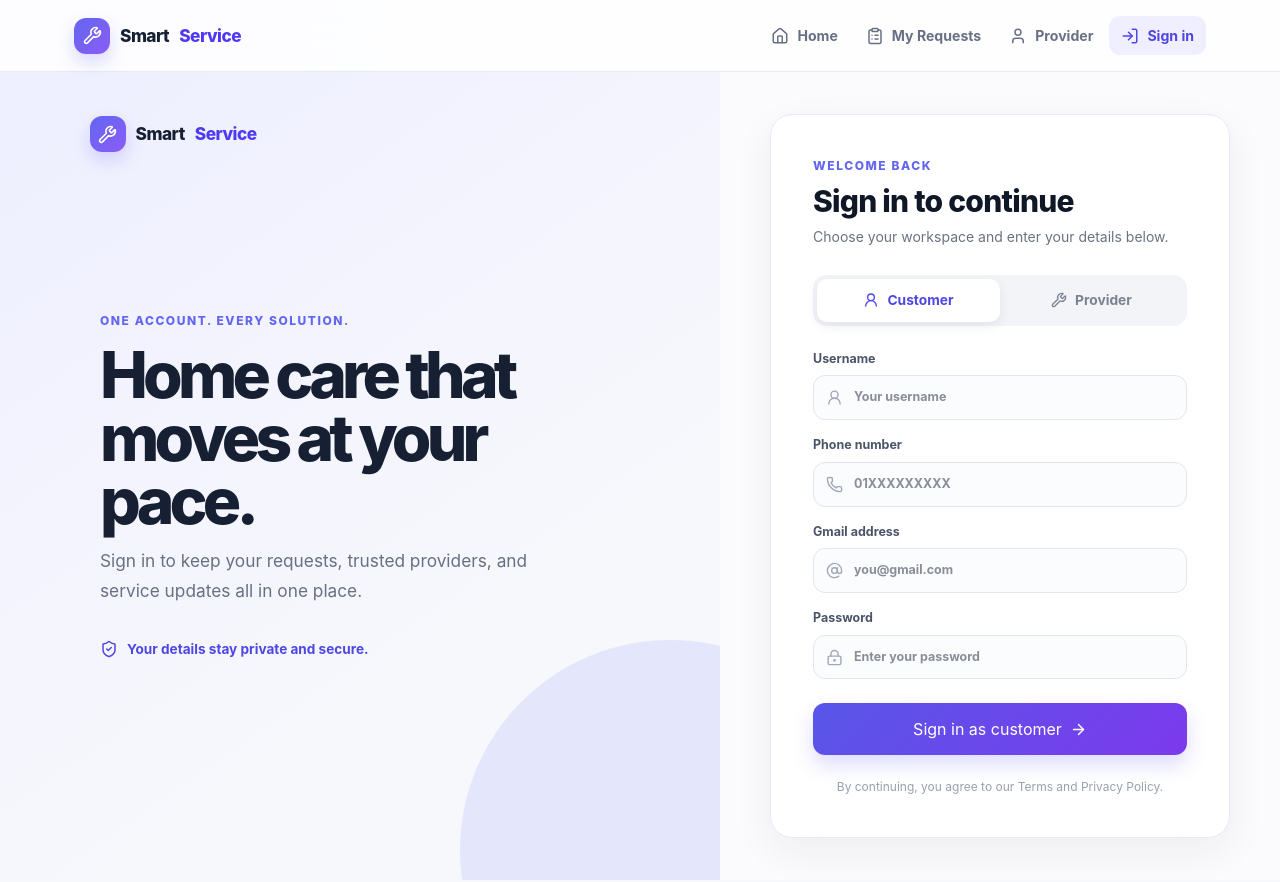
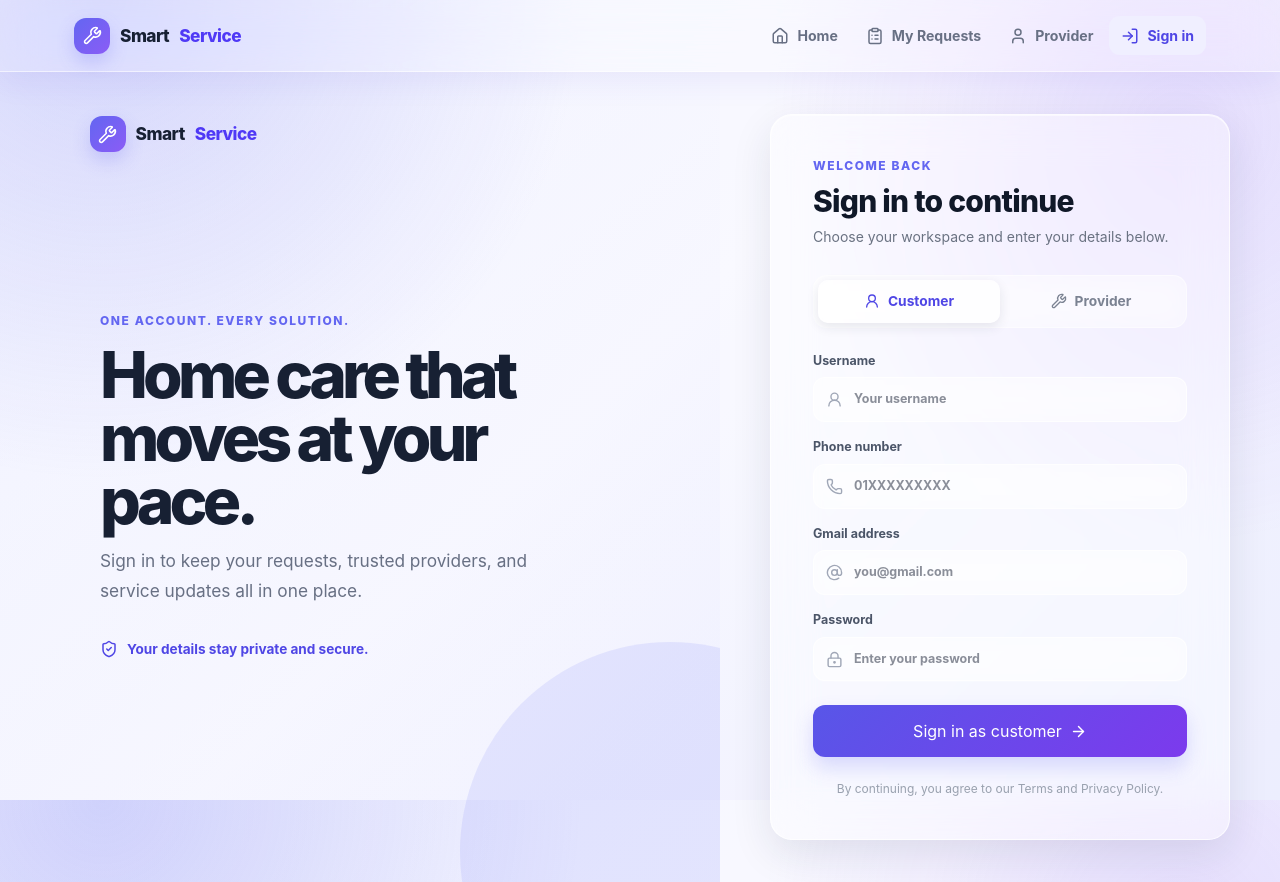
Before and after one commit to rezwan-ahmed-l7/Smart-Home-Service-Automation-Hackathon, a React (Vite) app: page /login in a window 1280 px wide. Built offline with nearby package versions, Linux system fonts and the light colour scheme.

Commit message:
UI Fixed

```diff
--- a/src/index.css
+++ b/src/index.css
@@ -3,7 +3,7 @@
 :root {
   font-family: Inter, ui-sans-serif, system-ui, -apple-system, BlinkMacSystemFont, "Segoe UI", sans-serif;
   color: #172033;
-  background: #f7f8fc;
+  background: #e8ebff;
   font-synthesis: none;
   text-rendering: optimizeLegibility;
 }
@@ -14,8 +14,10 @@ body {
   margin: 0;
   min-width: 320px;
   background:
-    radial-gradient(circle at 8% 0%, rgba(99, 102, 241, 0.08), transparent 28rem),
-    #f7f8fc;
+    radial-gradient(circle at 8% 0%, rgba(99, 102, 241, 0.28), transparent 30rem),
+    radial-gradient(circle at 92% 16%, rgba(139, 92, 246, 0.2), transparent 26rem),
+    linear-gradient(135deg, #eef0ff 0%, #f8f8ff 48%, #e8eafe 100%);
+  background-attachment: fixed;
 }
 
 button, input, select, textarea { font: inherit; }
@@ -26,9 +28,11 @@ button { cursor: pointer; }
   position: sticky;
   top: 0;
   z-index: 50;
-  background: rgba(255, 255, 255, 0.86);
-  border-bottom: 1px solid rgba(226, 229, 238, 0.8);
-  backdrop-filter: blur(18px);
+  background: rgba(255, 255, 255, 0.32);
+  border-bottom: 1px solid rgba(255, 255, 255, 0.58);
+  box-shadow: 0 8px 32px rgba(67, 56, 202, 0.08);
+  backdrop-filter: blur(22px) saturate(150%);
+  -webkit-backdrop-filter: blur(22px) saturate(150%);
 }
 .header-inner { max-width: 1180px; margin: 0 auto; padding: 16px 24px; }
 .brand-mark {
@@ -51,8 +55,10 @@ button { cursor: pointer; }
 .page-title { margin: 8px 0 8px; color: #172033; font-size: clamp(2rem, 4vw, 3.35rem); line-height: 1.03; letter-spacing: -.06em; font-weight: 850; }
 .page-subtitle { color: #737b8e; font-size: 1rem; }
 .surface {
-  background: rgba(255, 255, 255, .9); border: 1px solid #e8eaf1; border-radius: 22px;
-  box-shadow: 0 14px 40px rgba(32, 39, 70, .06);
+  background: rgba(255, 255, 255, .42); border: 1px solid rgba(255, 255, 255, .72); border-radius: 22px;
+  box-shadow: 0 14px 40px rgba(32, 39, 70, .1), inset 0 1px 0 rgba(255, 255, 255, .55);
+  backdrop-filter: blur(22px) saturate(145%);
+  -webkit-backdrop-filter: blur(22px) saturate(145%);
 }
 .service-card { transition: transform .22s ease, box-shadow .22s ease, border-color .22s ease; }
 .service-card:hover { transform: translateY(-5px); border-color: #c7c5ff; box-shadow: 0 18px 35px rgba(68, 62, 160, .12); }
@@ -63,15 +69,17 @@ button { cursor: pointer; }
 }
 .primary-button:hover { transform: translateY(-1px); box-shadow: 0 14px 26px rgba(99, 102, 241, .3); }
 .field {
-  width: 100%; border: 1px solid #e2e5ed; border-radius: 12px; background: #fbfcfe;
+  width: 100%; border: 1px solid rgba(255, 255, 255, .72); border-radius: 12px; background: rgba(255, 255, 255, .38);
   color: #172033; outline: none; transition: .2s ease;
+  backdrop-filter: blur(12px);
+  -webkit-backdrop-filter: blur(12px);
 }
-.field:focus { border-color: #818cf8; box-shadow: 0 0 0 4px rgba(99, 102, 241, .11); background: #fff; }
+.field:focus { border-color: #818cf8; box-shadow: 0 0 0 4px rgba(99, 102, 241, .11); background: rgba(255, 255, 255, .68); }
 .muted-icon { color: #9aa2b3; }
 .login-page { min-height: calc(100vh - 69px); display: grid; grid-template-columns: minmax(0, 1fr) minmax(420px, 560px); }
 .login-showcase {
   position: relative; overflow: hidden; padding: 44px clamp(28px, 7vw, 110px);
-  background: linear-gradient(145deg, #eeefff 0%, #f7f8fc 68%);
+  background: linear-gradient(145deg, rgba(255, 255, 255, .22) 0%, rgba(238, 239, 255, .18) 68%);
 }
 .login-showcase::after {
   content: ""; position: absolute; width: 420px; height: 420px; border-radius: 50%;
@@ -82,11 +90,11 @@ button { cursor: pointer; }
 .login-showcase-copy h1 { margin: 14px 0; color: #172033; font-size: clamp(2.8rem, 5vw, 5.2rem); font-weight: 850; letter-spacing: -.075em; line-height: .98; }
 .login-showcase-copy > p:not(.eyebrow) { max-width: 430px; color: #687084; font-size: 1.08rem; line-height: 1.7; }
 .login-trust { display: flex; align-items: center; gap: 9px; margin-top: 34px; color: #4f46e5; font-size: .85rem; font-weight: 700; }
-.login-panel { display: grid; place-items: center; padding: 42px 32px; background: rgba(255, 255, 255, .55); }
+.login-panel { display: grid; place-items: center; padding: 42px 32px; background: rgba(255, 255, 255, .16); }
 .login-card { width: min(100%, 460px); padding: clamp(24px, 5vw, 42px); }
-.role-switch { display: grid; grid-template-columns: 1fr 1fr; padding: 4px; border-radius: 14px; background: #f3f4f8; }
+.role-switch { display: grid; grid-template-columns: 1fr 1fr; padding: 4px; border-radius: 14px; background: rgba(255, 255, 255, .3); border: 1px solid rgba(255, 255, 255, .5); backdrop-filter: blur(12px); -webkit-backdrop-filter: blur(12px); }
 .role-switch button { display: flex; align-items: center; justify-content: center; gap: 8px; padding: 11px; border: 0; border-radius: 10px; color: #7b8292; background: transparent; font-size: .86rem; font-weight: 750; transition: .2s ease; }
-.role-switch button.selected { color: #4f46e5; background: #fff; box-shadow: 0 4px 12px rgba(32, 39, 70, .08); }
+.role-switch button.selected { color: #4f46e5; background: rgba(255, 255, 255, .68); box-shadow: 0 4px 12px rgba(32, 39, 70, .1); }
 .login-field { display: block; color: #4b5568; font-size: .78rem; font-weight: 750; }
 .login-field > span { display: block; margin-bottom: 7px; }
 .login-field > div { position: relative; }
```
